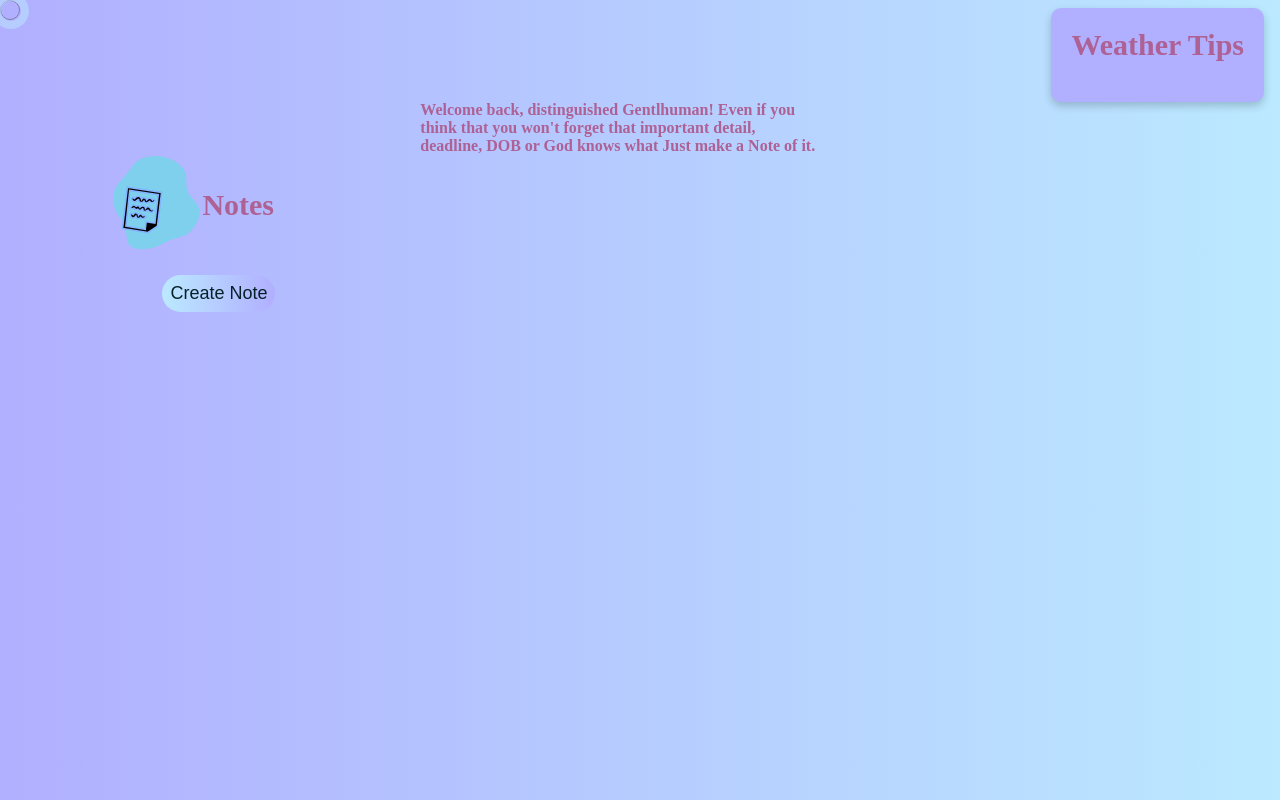
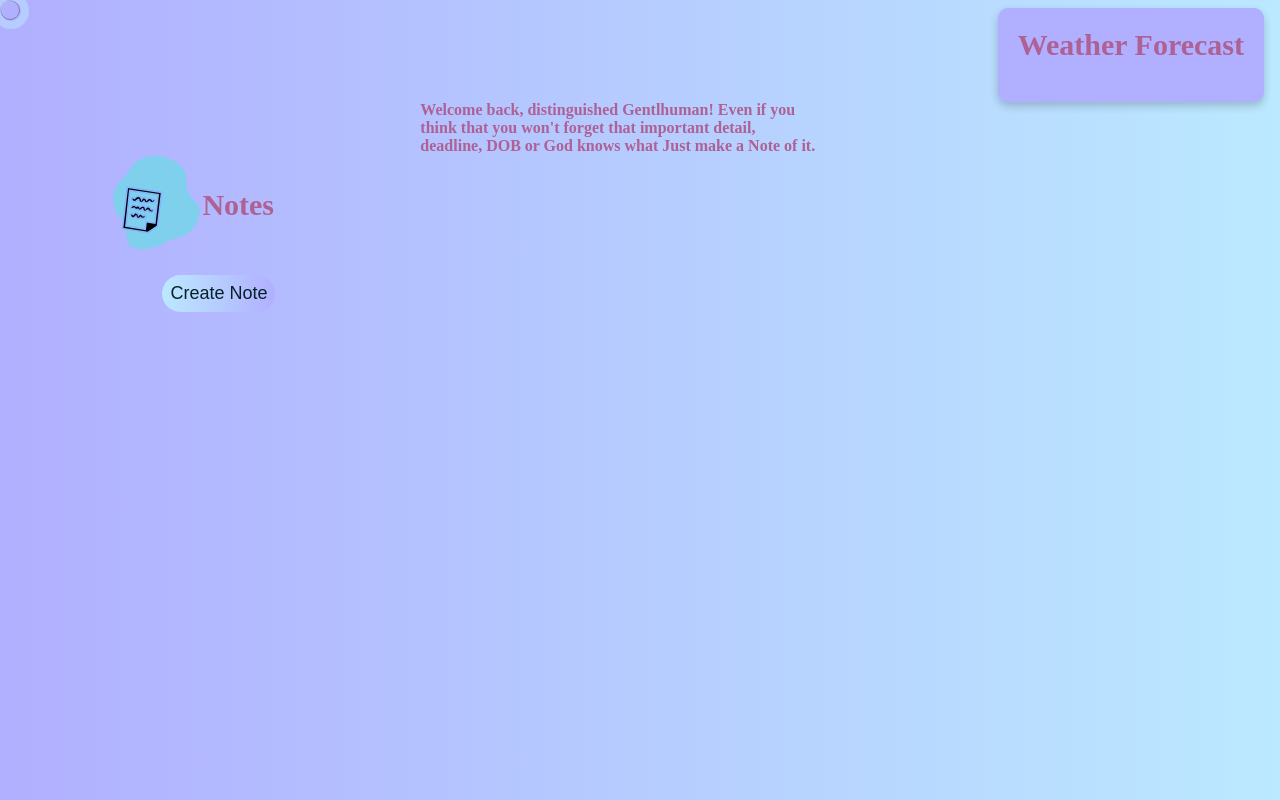
Before and after one commit to SunitaSuman/WeatherNote, a plain HTML site: page index.html in a window 1280 px wide. Drawn offline with Linux system fonts and the light colour scheme.

Commit message:
Update index.html

```diff
--- a/index.html
+++ b/index.html
@@ -16,7 +16,7 @@
         </pre>
         <p class="welcome">Welcome back, distinguished Gentlhuman! Even if you think that you won't forget that important detail, deadline, DOB or God knows what Just make a Note of it.  </p>
         <div class="container">
-            <h1>Weather Tips</h1>
+            <h1>Weather Forecast</h1>
             <div id="weather"></div>
         </div>
         <h1><img src="note-svgrepo-com.svg">Notes</h1>
```
